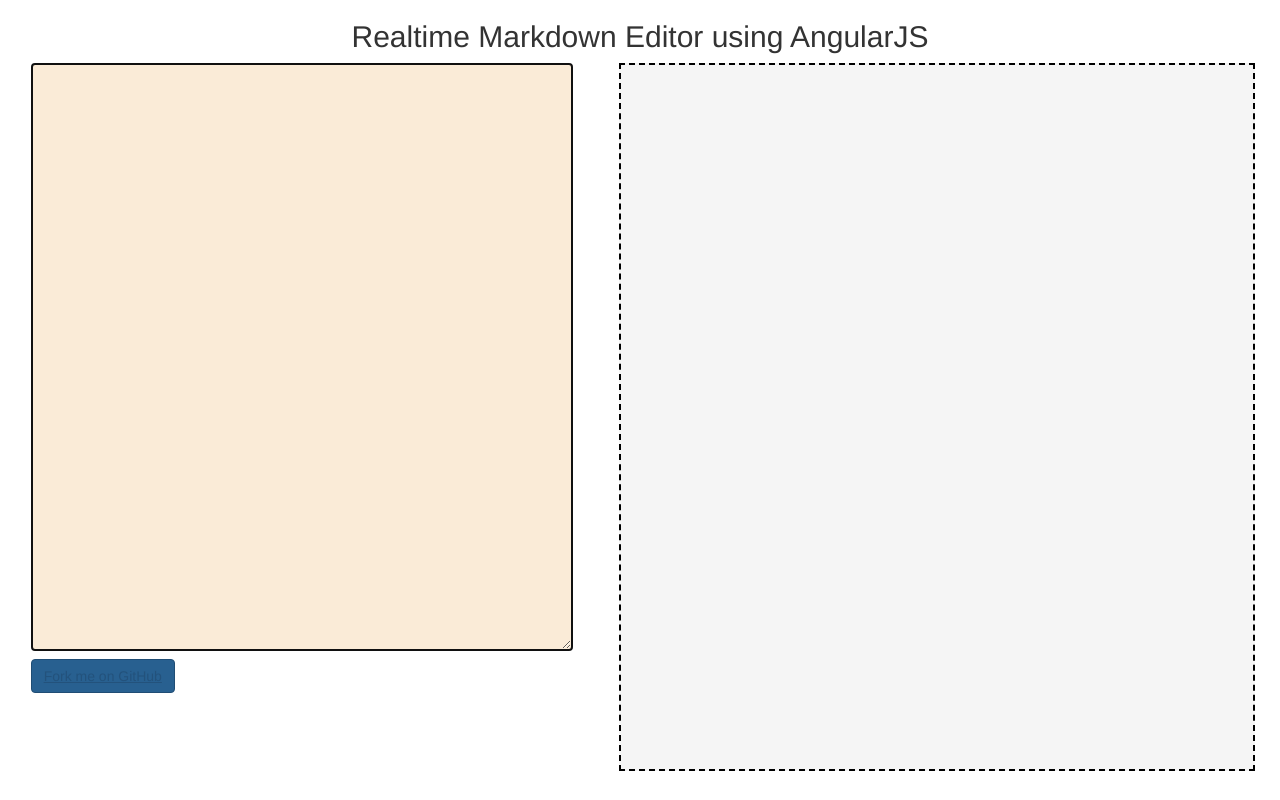
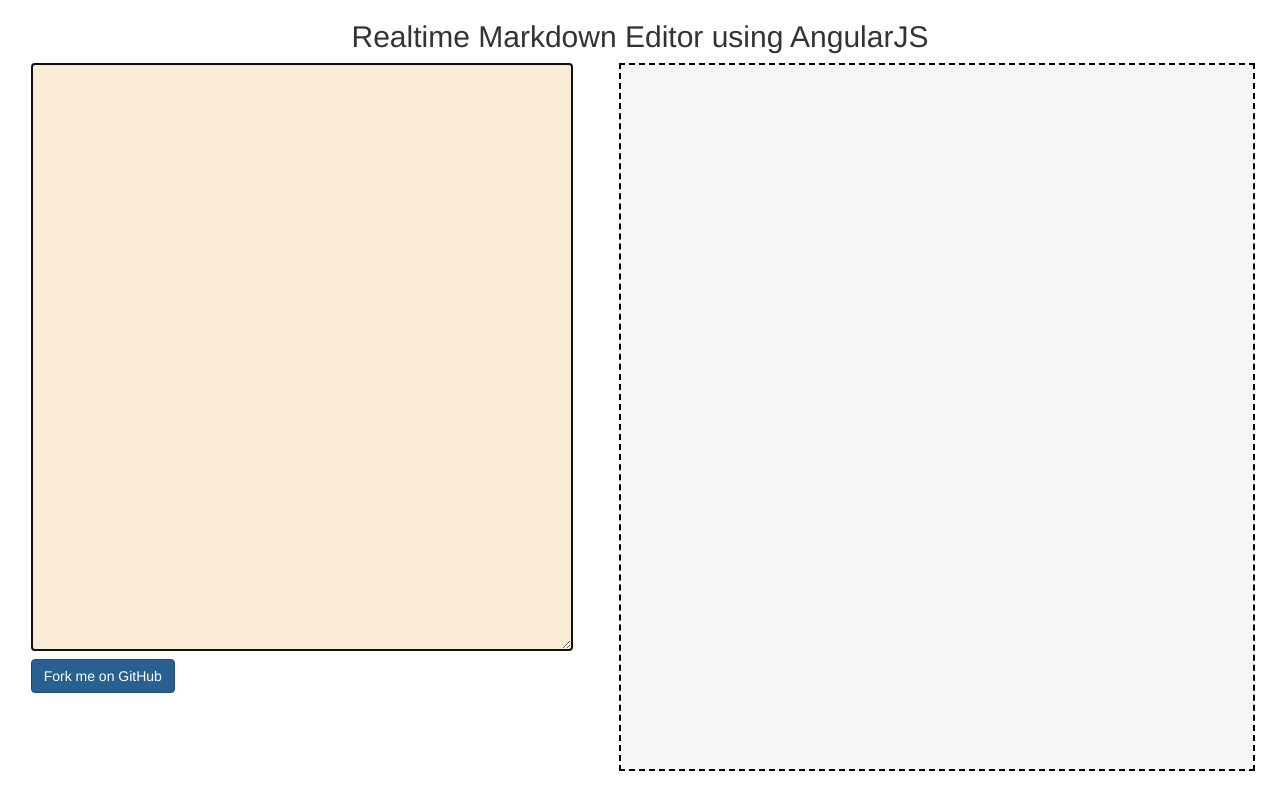
Before and after one commit to tanmayrajani/markdown-editor, a website: page etc/md.html in a window 1280 px wide. In both pictures the pointer is over the link "Fork me on GitHub". Drawn offline with nearby package versions, Linux system fonts and the light colour scheme; no server answers; files whose address does not match are found by name.

Commit message:
link changes

```diff
--- a/etc/style.css
+++ b/etc/style.css
@@ -13,6 +13,11 @@ h2{
 a{
     text-decoration: none;
     color: whitesmoke;
+}
+
+a:hover{
+    text-decoration: none;
+    color: white;
 }
 
 .portion-le{
```
